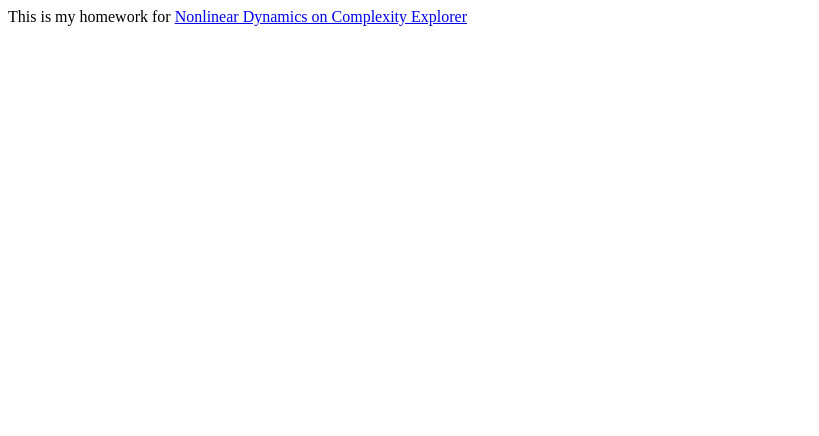
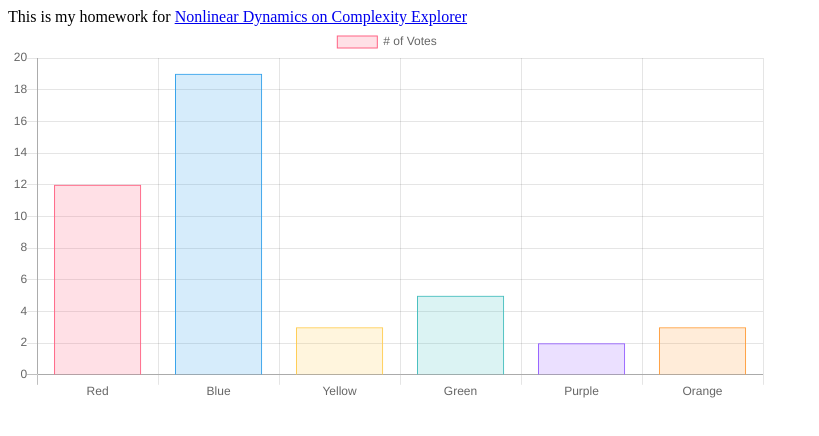
Before and after one commit to jessitron/nonlinear-dynamics-course, a website: page index.html in a window 1280 px wide. Shown: the whole page, without its empty margins (0-819 px from the left). Drawn offline with nearby package versions, Linux system fonts and the light colour scheme.

Commit message:
It has _a_ chart

```diff
--- a/index.html
+++ b/index.html
@@ -2,6 +2,13 @@
 
 <head>
   <title>Jess Does Homework</title>
+  <script src="https://cdn.jsdelivr.net/npm/chart.js@2.9.4/dist/Chart.min.js"></script>
+  <style>
+    div.chart {
+      width: 60%;
+      height: 20%;
+    }
+  </style>
 </head>
 
 <body>
@@ -10,6 +17,48 @@
       href="https://www.complexityexplorer.org/courses/115-nonlinear-dynamics-mathematical-and-computational-approaches">
       Nonlinear Dynamics on Complexity Explorer</a>
   </div>
+  <div class="chart">
+    <canvas id="chart1"></canvas>
+  </div>
 </body>
+<script>
+  var ctx = document.getElementById('chart1').getContext('2d');
+  var myChart = new Chart(ctx, {
+    type: 'bar',
+    data: {
+      labels: ['Red', 'Blue', 'Yellow', 'Green', 'Purple', 'Orange'],
+      datasets: [{
+        label: '# of Votes',
+        data: [12, 19, 3, 5, 2, 3],
+        backgroundColor: [
+          'rgba(255, 99, 132, 0.2)',
+          'rgba(54, 162, 235, 0.2)',
+          'rgba(255, 206, 86, 0.2)',
+          'rgba(75, 192, 192, 0.2)',
+          'rgba(153, 102, 255, 0.2)',
+          'rgba(255, 159, 64, 0.2)'
+        ],
+        borderColor: [
+          'rgba(255, 99, 132, 1)',
+          'rgba(54, 162, 235, 1)',
+          'rgba(255, 206, 86, 1)',
+          'rgba(75, 192, 192, 1)',
+          'rgba(153, 102, 255, 1)',
+          'rgba(255, 159, 64, 1)'
+        ],
+        borderWidth: 1
+      }]
+    },
+    options: {
+      scales: {
+        yAxes: [{
+          ticks: {
+            beginAtZero: true
+          }
+        }]
+      }
+    }
+  });
+</script>
 
 </html>
--- a/package.json
+++ b/package.json
@@ -11,5 +11,8 @@
   "devDependencies": {
     "mocha": "^8.2.1",
     "typescript": "^4.1.3"
+  },
+  "dependencies": {
+    "chartjs": "^0.3.24"
   }
 }
```
Also changed, not shown: 1 other file.
